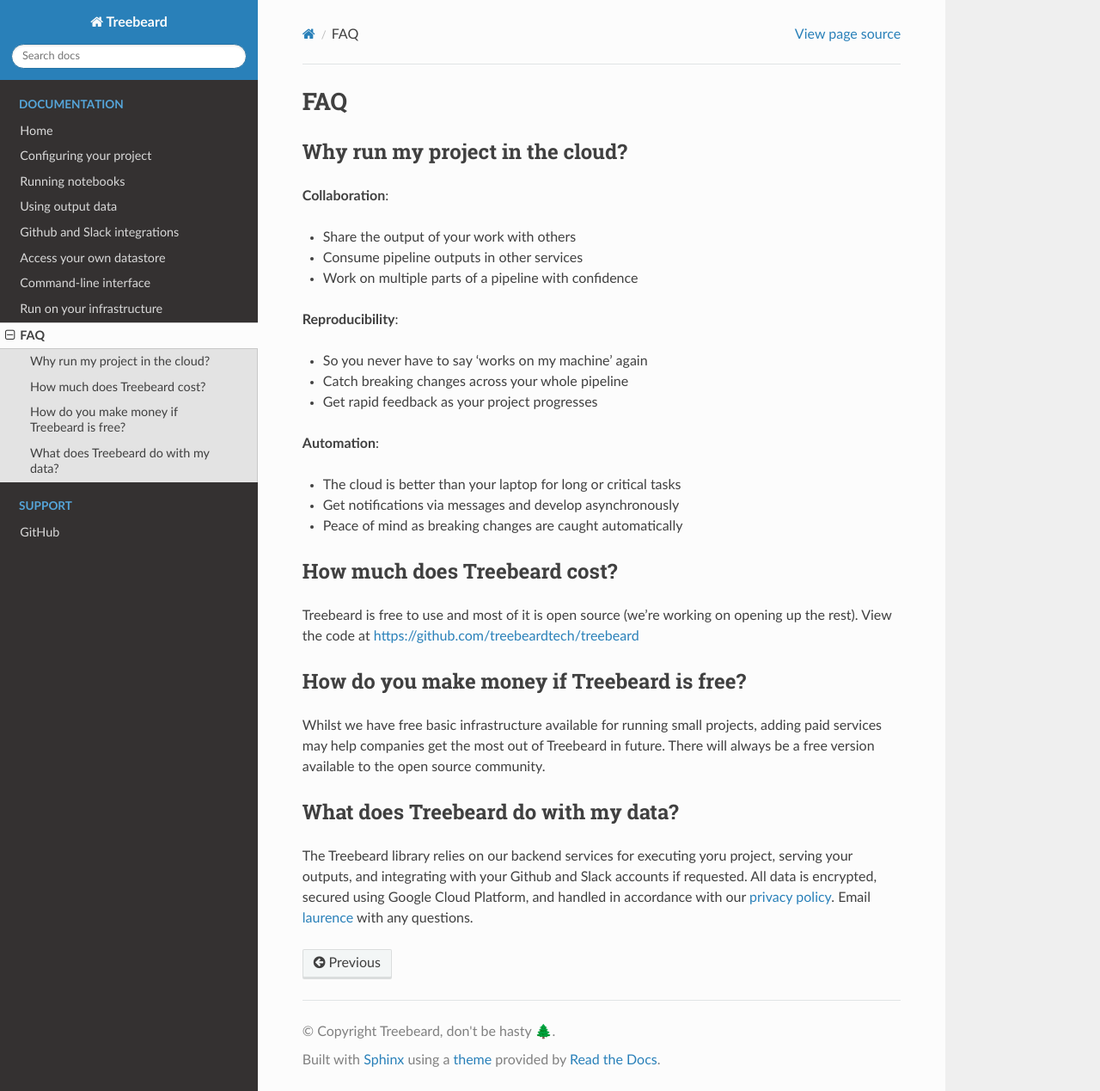
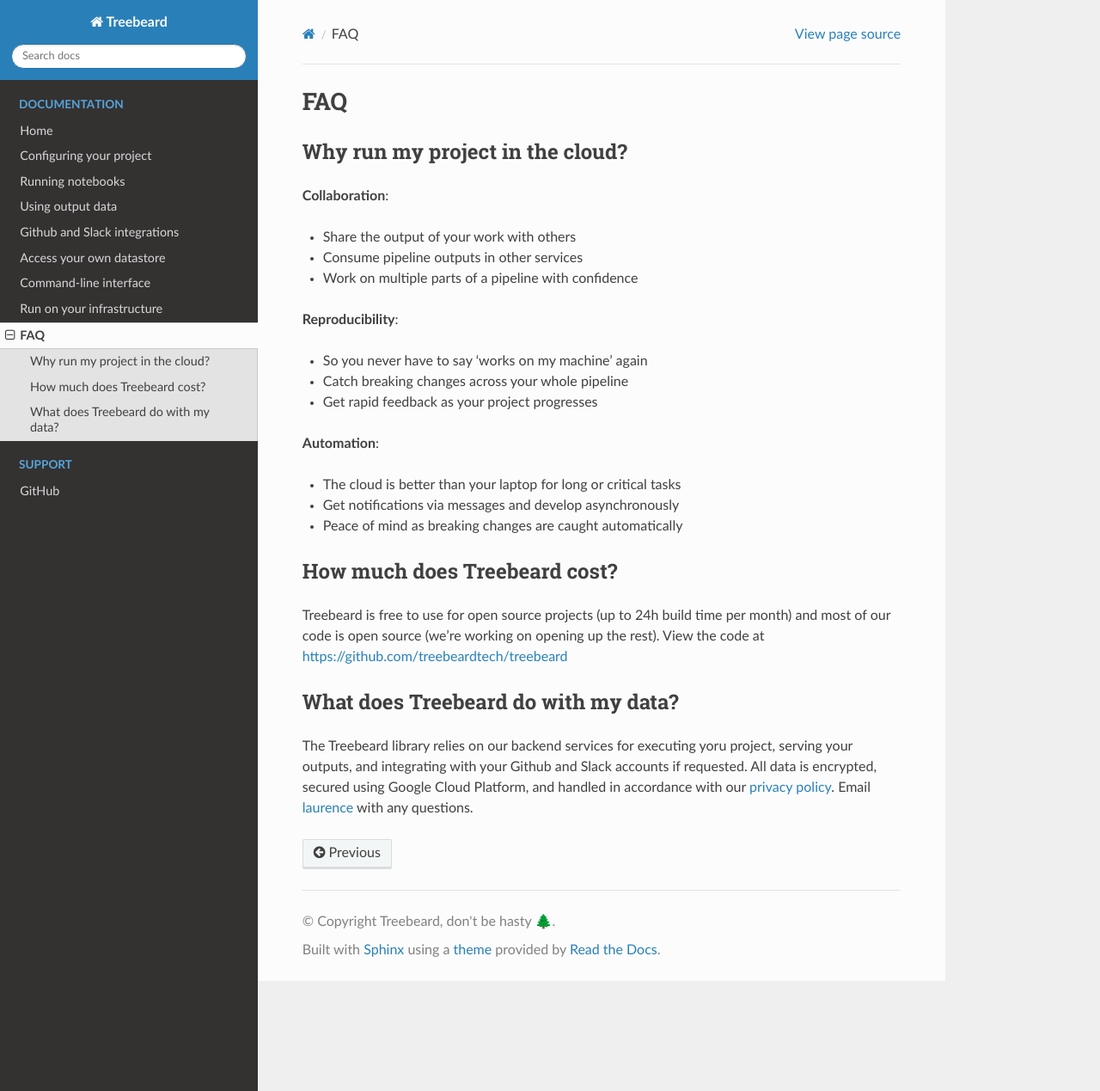
Before and after one commit to treebeardtech/nbmake-action, a Sphinx documentation site: the page built from docs/faq.md, in a window 1280 px wide and 1269 px high. Shown: the whole window at 86% size. Built offline with Sphinx 7.4.7 and the Read the Docs theme 2.0.0, drawn with Linux system fonts in a browser that asks for light colours.

Commit message:
Update docs

```diff
--- a/docs/faq.md
+++ b/docs/faq.md
@@ -22,11 +22,7 @@
 
 ## How much does Treebeard cost?
 
-Treebeard is free to use and most of it is open source (we're working on opening up the rest). View the code at [https://github.com/treebeardtech/treebeard](https://github.com/treebeardtech/treebeard)
-
-## How do you make money if Treebeard is free?
-
-Whilst we have free basic infrastructure available for running small projects, adding paid services may help companies get the most out of Treebeard in future. There will always be a free version available to the open source community.
+Treebeard is free to use for open source projects (up to 24h build time per month) and most of our code is open source (we're working on opening up the rest). View the code at [https://github.com/treebeardtech/treebeard](https://github.com/treebeardtech/treebeard)
 
 ## What does Treebeard do with my data?
 
```
Also changed, not shown: README.md (+2 -0 lines), docs/index.md (+2 -2 lines).
